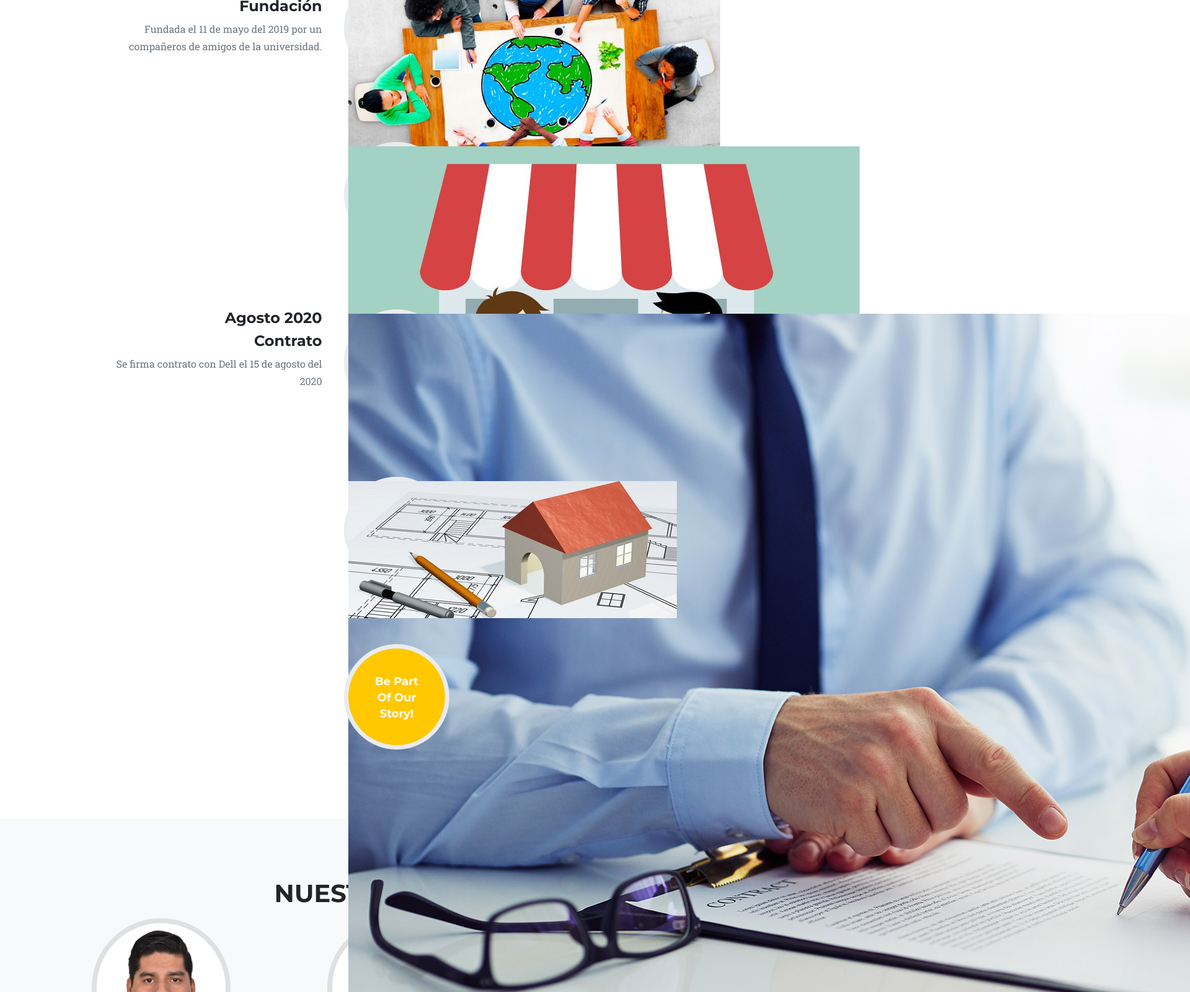
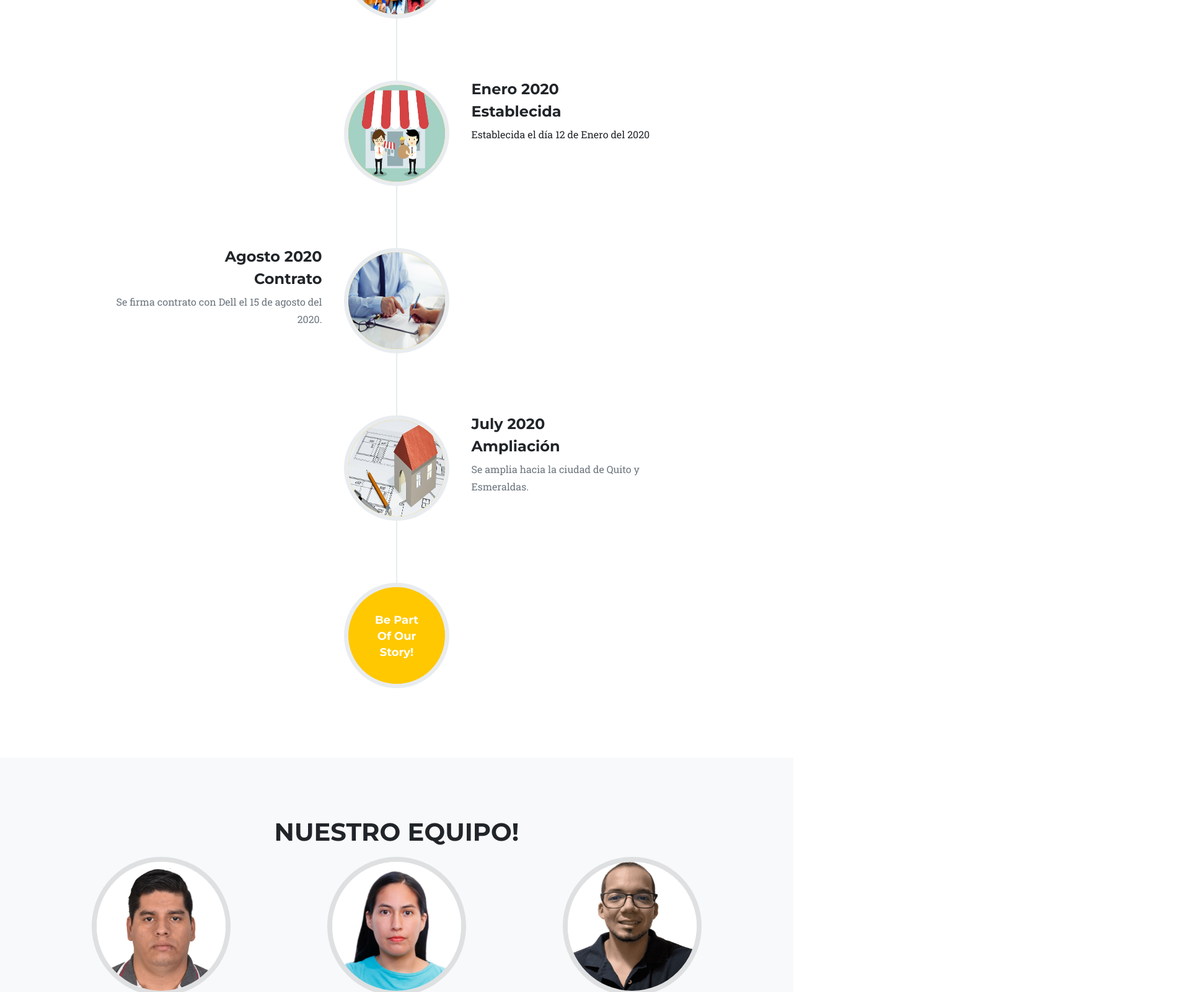
Before and after one commit to gTeran12/proyecto03, a plain HTML site: page index.html in a window 1280 px wide. Shown: the part 2580-4180 px from the top of the page at 62% size, 1920 px wide, since content can reach past the window. Drawn offline with nearby package versions, Linux system fonts and the light colour scheme.

Commit message:
Arreglado el linetime de acerca de

```diff
--- a/index.html
+++ b/index.html
@@ -140,7 +140,7 @@
                 </div>
                 <ul class="timeline">
                     <li>
-                        <div class="timeline-image"><img class="imgAbout" src="assets/img/about/1.jpg" alt="..." /></div>
+                        <div class="timeline-image"><img class="rounded-circle img-fluid" src="assets/img/about/fundacion.jpg" alt="..." /></div>
                         <div class="timeline-panel">
                             <div class="timeline-heading">
                                 <h4>2019</h4>
@@ -150,27 +150,27 @@
                         </div>
                     </li>
                     <li class="timeline-inverted">
-                        <div class="timeline-image"><img class="imgAbout" src="assets/img/about/2.jpg" alt="..." /></div>
+                        <div class="timeline-image"><img class="rounded-circle img-fluid" src="assets/img/about/establecida.jpg" alt="..." /></div>
                         <div class="timeline-panel">
                             <div class="timeline-heading">
                                 <h4>Enero 2020</h4>
                                 <h4 class="subheading">Establecida</h4>
                             </div>
-                            <div class="timeline-body"><p class="text-muted">Establecida el día 12 de Enero del 2020</p></div>
+                            <div class="timeline-body"><p class="rounded-circle img-fluid">Establecida el día 12 de Enero del 2020</p></div>
                         </div>
                     </li>
                     <li>
-                        <div class="timeline-image"><img class="imgAbout" src="assets/img/about/3.jpg" alt="..." /></div>
+                        <div class="timeline-image"><img class="rounded-circle img-fluid" src="assets/img/about/contrato.jpg" alt="..." /></div>
                         <div class="timeline-panel">
                             <div class="timeline-heading">
                                 <h4>Agosto 2020</h4>
                                 <h4 class="subheading">Contrato</h4>
                             </div>
-                            <div class="timeline-body"><p class="text-muted">Se firma contrato con Dell el 15 de agosto del 2020</p></div>
+                            <div class="timeline-body"><p class="text-muted">Se firma contrato con Dell el 15 de agosto del 2020.</p></div>
                         </div>
                     </li>
                     <li class="timeline-inverted">
-                        <div class="timeline-image"><img class="imgAbout" src="assets/img/about/4.jpg" alt="..." /></div>
+                        <div class="timeline-image"><img class="rounded-circle img-fluid" src="assets/img/about/ampliacion.jpg" alt="..." /></div>
                         <div class="timeline-panel">
                             <div class="timeline-heading">
                                 <h4>July 2020</h4>
@@ -202,7 +202,7 @@
                 <div class="row">
                     <div class="col-lg-4">
                         <div class="team-member">
-                            <img class="mx-auto rounded-circle" src="assets/img/team/1.jpg" alt="..." />
+                            <img class="mx-auto rounded-circle" src="assets/img/team/guillermo.jpg" alt="..." />
                             <h4>Guillermo Terán</h4>
                             <p class="text-muted">Gerente</p>
                             <a class="btn btn-dark btn-social mx-2" href="https://twitter.com/GuillermoT09" aria-label="Parveen Anand Twitter Profile"><i class="fab fa-twitter"></i></a>
@@ -212,7 +212,7 @@
                     </div>
                     <div class="col-lg-4">
                         <div class="team-member">
-                            <img class="mx-auto rounded-circle" src="assets/img/team/2.jpg" alt="..." />
+                            <img class="mx-auto rounded-circle" src="assets/img/team/evelin.jpg" alt="..." />
                             <h4>Evelin Vaca</h4>
                             <p class="text-muted">Tecnico</p>
                             <a class="btn btn-dark btn-social mx-2" href="https://twitter.com/EvelinVaca97" aria-label="Diana Petersen Twitter Profile"><i class="fab fa-twitter"></i></a>
@@ -222,7 +222,7 @@
                     </div>
                     <div class="col-lg-4">
                         <div class="team-member">
-                            <img class="mx-auto rounded-circle" src="assets/img/team/3.jpg" alt="..." />
+                            <img class="mx-auto rounded-circle" src="assets/img/team/marcos.jpg" alt="..." />
                             <h4>Marcos Guzmán</h4>
                             <p class="text-muted">Tecnico</p>
                             <a class="btn btn-dark btn-social mx-2" href="https://twitter.com/Marcosegm14" aria-label="Larry Parker Twitter Profile"><i class="fab fa-twitter"></i></a>
```
Also changed, not shown: assets/img/about/ampliacion.jpg (renamed from assets/img/about/4.jpg), assets/img/about/contrato.jpg (renamed from assets/img/about/3.jpg), assets/img/about/establecida.jpg (renamed from assets/img/about/2.jpg), assets/img/about/fundacion.jpg (renamed from assets/img/about/1.jpg), assets/img/logos/facebook.svg (deleted), assets/img/logos/google.svg (deleted), assets/img/logos/ibm.svg (deleted), assets/img/logos/microsoft.svg (deleted), assets/img/portfolio/1.jpg (deleted), assets/img/portfolio/2.jpg (deleted), assets/img/portfolio/3.jpg (deleted), assets/img/portfolio/4.jpg (deleted), assets/img/portfolio/5.jpg (deleted), assets/img/portfolio/6.jpg (deleted), 4 more files.
